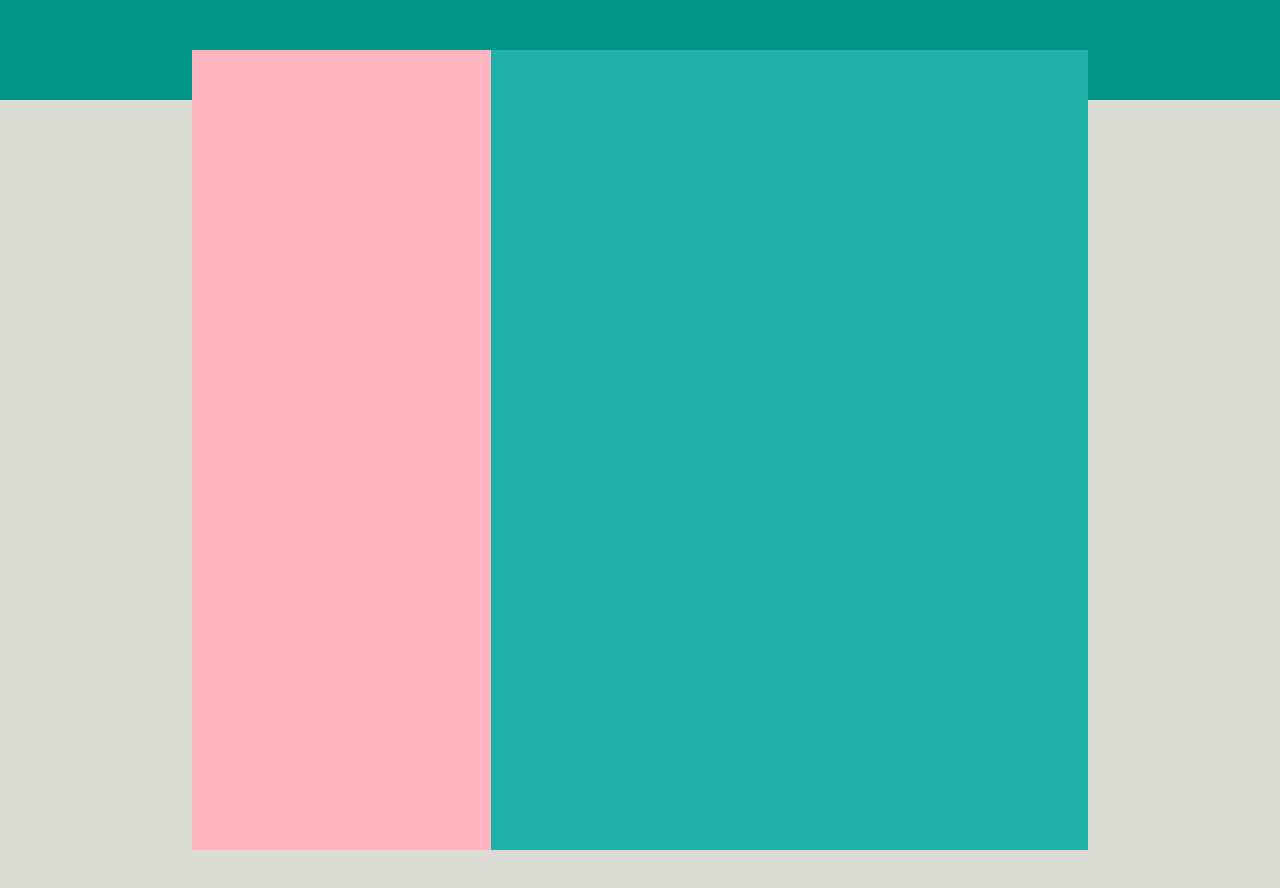
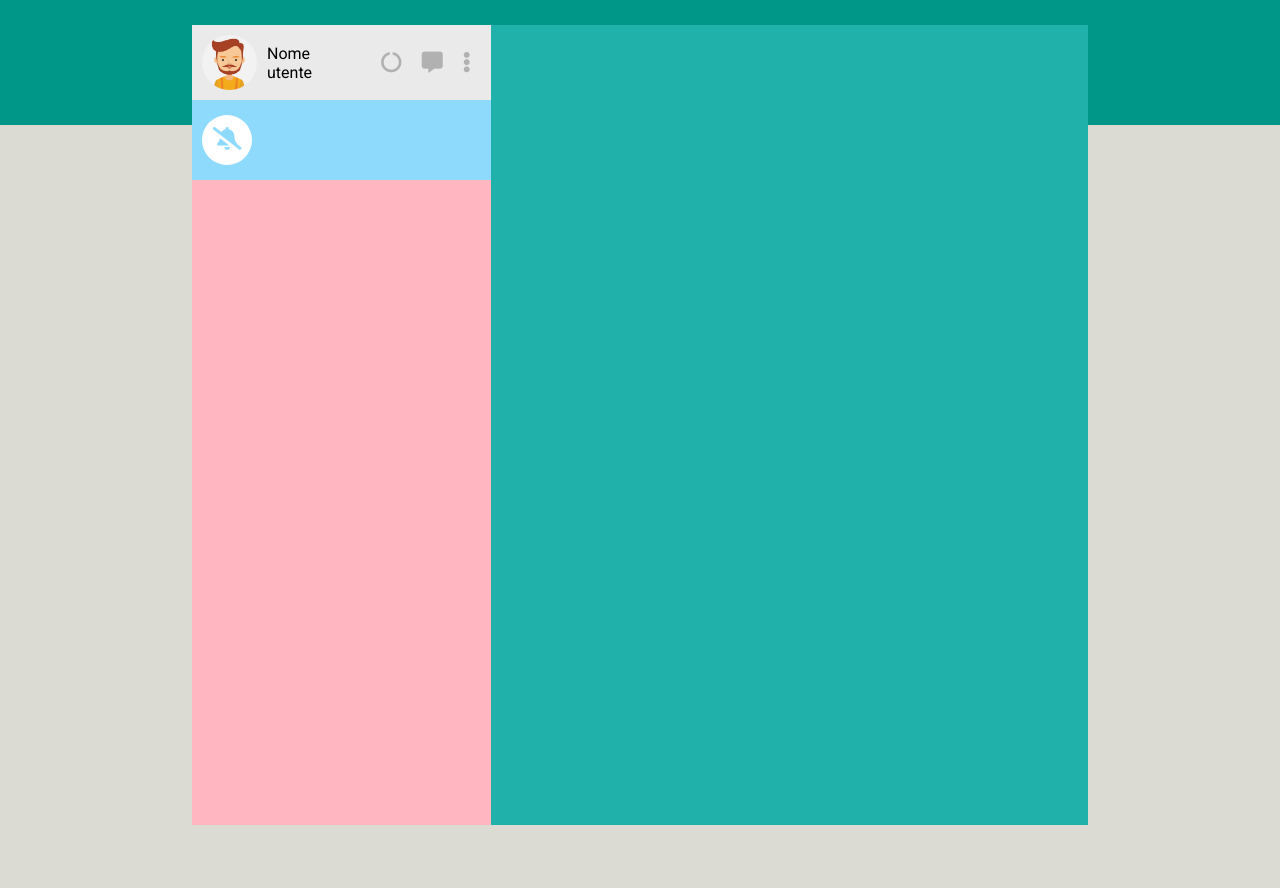
Before and after one commit to gianmarco600/vue-boolzapp, a plain HTML site: page index.html in a window 1280 px wide. After the commit the page ends 850 px from the top, so only its background shows below. Drawn offline with nearby package versions, Linux system fonts and the light colour scheme.

Commit message:
contact side developing

```diff
--- a/css/style.css
+++ b/css/style.css
@@ -4,24 +4,31 @@
     box-sizing: border-box;
 }
 
+.clearfix{
+    content: '';
+    display: table;
+    clear: both;
+}
+
 body{
     background-color: #dbdbd3;
-}
-
-.container{
-    width: 70%;
-    margin: 50px auto;
-    height: 800px;
-    background-color: red;
+    font-family: 'Roboto', sans-serif;
 }
 
 .green_head{
-    height: 100px;
+    height: 125px;
     background-color: #009688;
     position: fixed;
     top: 0;
     width: 100%;
     z-index: -1;
+}
+
+.container{
+    width: 70%;
+    margin: 25px auto;
+    height: 800px;
+    background-color: red;
 }
 
 .main_box{
@@ -41,3 +48,64 @@ body{
     background-color: lightseagreen;
     height: 100%;
 }
+
+
+
+/* chat side header */
+.contact_header{
+    height: 75px;
+    width: 100%;
+    background-color: #eaeaea;
+    display: flex;
+    justify-content: space-between;
+}
+
+.user_info, .user_actions {
+    height: 100%;
+    padding: 10px;
+    display: flex;
+    align-items: center;
+    font-size: 16px;
+}
+
+
+
+.avatar{
+    border-radius: 50%;
+    height: 55px;
+    margin-right: 10px;
+}
+
+.icons_spec{
+    color: #b1b1b1;
+}
+
+.icons_spec > i{
+    font-size: 21px;
+    margin: 0 10px;
+    cursor: pointer;
+}
+
+/* chat side banner notifiche */
+
+.cta_notifiche{
+    height: 80px;
+    width: 100%;
+    display: flex;
+    background-color: #8edafc;
+    align-items: center;
+
+}
+
+.icon_rounded{
+    border-radius: 50%;
+    background-color: white;
+    color: #8edafc;
+    height: 50px;
+    width: 50px;
+    font-size: 23px;
+    text-align: center;
+    line-height: 50px;
+    margin-left: 10px;
+    cursor: pointer;
+}
--- a/index.html
+++ b/index.html
@@ -6,6 +6,9 @@
     <meta name="viewport" content="width=device-width, initial-scale=1.0">
     <link rel="stylesheet" href="css/style.css">
     <link rel="stylesheet" href="https://cdnjs.cloudflare.com/ajax/libs/font-awesome/5.15.3/css/all.min.css" integrity="sha512-iBBXm8fW90+nuLcSKlbmrPcLa0OT92xO1BIsZ+ywDWZCvqsWgccV3gFoRBv0z+8dLJgyAHIhR35VZc2oM/gI1w==" crossorigin="anonymous" referrerpolicy="no-referrer" />
+    <link rel="preconnect" href="https://fonts.googleapis.com">
+    <link rel="preconnect" href="https://fonts.gstatic.com" crossorigin>
+    <link href="https://fonts.googleapis.com/css2?family=Roboto:ital,wght@0,100;0,300;0,400;0,500;0,700;0,900;1,100;1,300;1,400;1,500;1,700;1,900&display=swap" rel="stylesheet">
     <script src="https://cdn.jsdelivr.net/npm/vue@2/dist/vue.js"></script>
     <title>Document</title>
 </head>
@@ -14,8 +17,30 @@
     <div id="app" class="container">
         <div class="main_box">
             <div class="contact_side">
+                <!-- header sezione contatti (parte sinistra) -->
+                <div class="contact_header">
+                    <!-- informazioni utente -->
+                    <div class="user_info ">
+                        <img src="img/avatar_4.jpg" class="avatar">
+                        <span>Nome utente</span>
+                    </div>
 
+                    <!-- azioni utente -->
+                    <div class="user_actions icons_spec">
+                        <i class="fas fa-circle-notch"></i>
+                        <i class="fas fa-comment-alt"></i>
+                        <i class="fas fa-ellipsis-v"></i>
+                    </div>
+                </div>
+                <!-- banner notifiche -->
+                <div class="cta_notifiche">
+                    <div class="icon_rounded">
+                        <i class="fas fa-bell-slash"></i>
+                    </div>
+
+                </div>
             </div>
+
             <div class="chat_side">
 
             </div>
```
